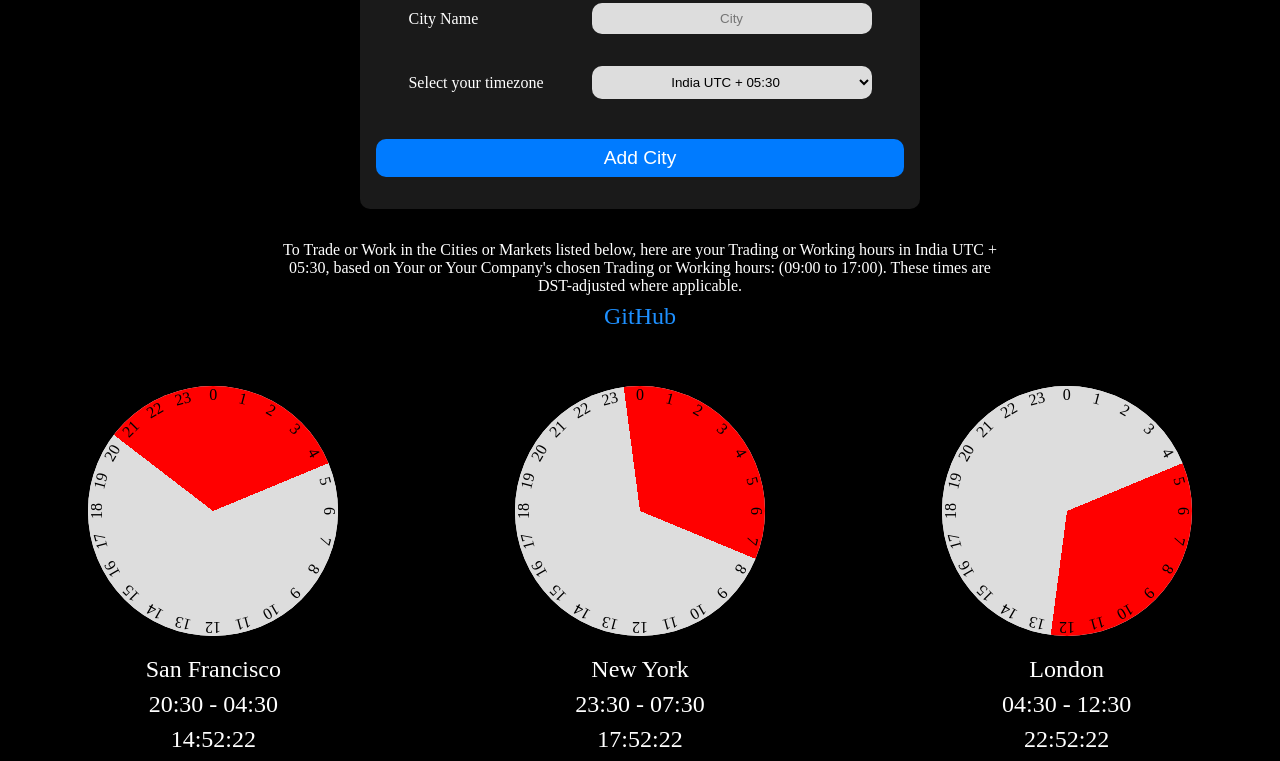
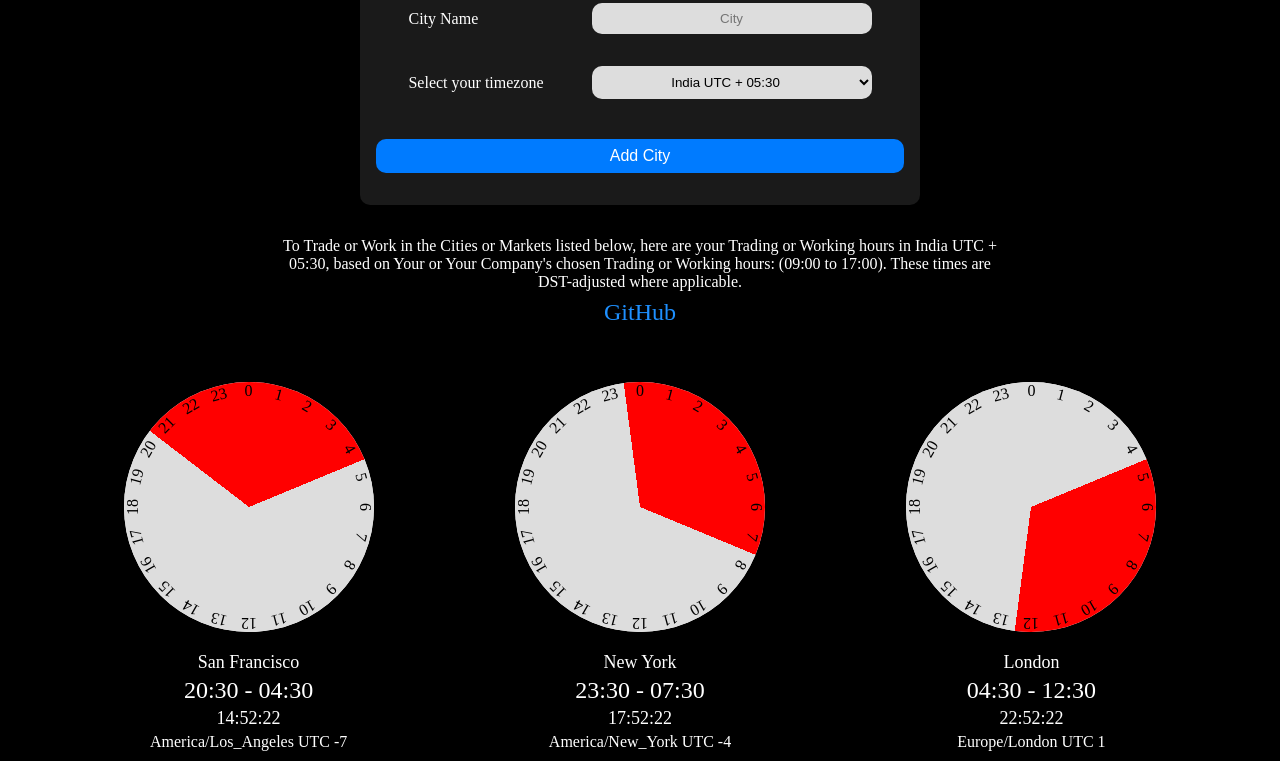
Before and after one commit to s54a/GlobalTimeConverter, a website built with Vite: page index.html in a window 1280 px wide. Shown: the part 322-1083 px from the top of the page. Built offline with nearby package versions, Linux system fonts and the light colour scheme.

Commit message:
reduced font size

```diff
--- a/main.js
+++ b/main.js
@@ -496,7 +496,7 @@ function convertTime() {
           ${clock(gradient)}
 
             <div class="city">${city.name}</div>
-            <div class="city">${resultStartTime} - ${resultEndTime}</div>
+            <div class="cityTime">${resultStartTime} - ${resultEndTime}</div>
             <div class="currentCityTime city" id="current-time-${city.name.replace(
               /\s+/g,
               "-"
--- a/style.css
+++ b/style.css
@@ -101,11 +101,16 @@ button:hover {
 
 .city {
   padding: 0.25rem 0;
+  font-size: 1.125rem;
+}
+
+.cityTime {
   font-size: 1.5rem;
 }
 
 .timeZoneString {
   padding: 0;
+  font-size: 1rem;
 }
 
 .labelInputDiv {
@@ -249,7 +254,7 @@ input[type="text"] {
 }
 
 #addCity {
-  font-size: 1.2rem;
+  font-size: 1rem;
 }
 
 /*
```
